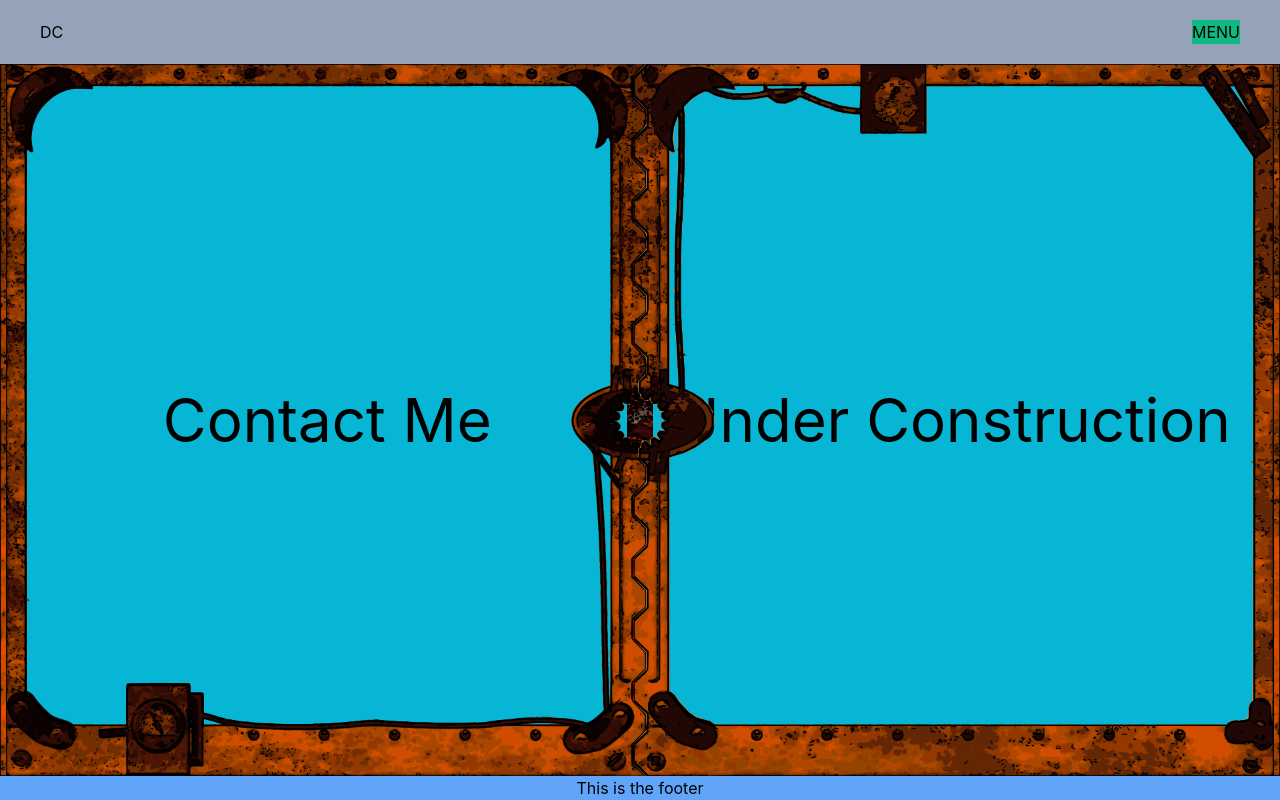
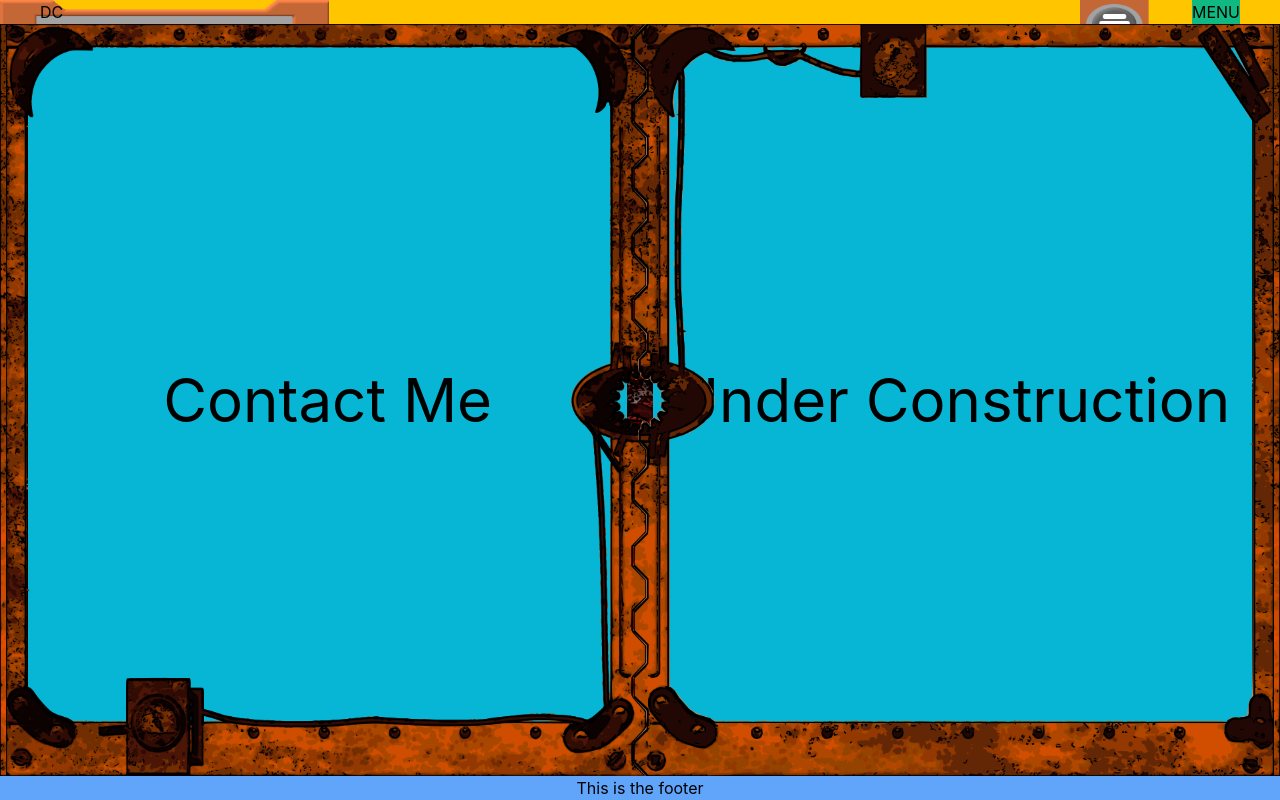
Before and after one commit to decourtney/react-portfolio, a React (Create React App) app: page /contact in a window 1280 px wide. Built offline with nearby package versions, Linux system fonts and the light colour scheme.

Commit message:
navbar work

```diff
--- a/src/components/Header/index.tsx
+++ b/src/components/Header/index.tsx
@@ -1,5 +1,7 @@
 import React, { useState } from "react";
 import { Link, useLocation } from "react-router-dom";
+
+import navbar from "../../images/navbar.png"
 
 const Header = () => {
   const [isMenuOpen, setIsMenuOpen] = useState(false);
@@ -11,7 +13,8 @@ const Header = () => {
 
   return (
     <header>
-      <nav className="flex justify-between w-full py-5 px-10 bg-slate-400">
+      {/* Need to work on positioning and styling of navbar and background */}
+      <nav className="navbar-bg flex justify-between w-full  px-10 bg-slate-400">
         <div className="flex justify-start">
           <h1>DC</h1>
         </div>
--- a/src/components/PanelController/Panels.tsx
+++ b/src/components/PanelController/Panels.tsx
@@ -83,9 +83,9 @@ const RightPanel = ({ contentRight }: RightPanelProps) => {
         animate="close"
         exit="open"
       >
-        <div className="flex w-full justify-start bg-cyan-500">
+        <div className="flex w-full bg-cyan-500">
           <ul className="flex-col list-none text-9xl space-y-10 scrollbar-hide overflow-auto">
-            <li className="cursor-pointer" >{contentRight}</li>
+            <li className="cursor-pointer">{contentRight}</li>
           </ul>
         </div>
       </motion.div>
--- a/src/input.css
+++ b/src/input.css
@@ -41,3 +41,9 @@ code {
   border-image-slice: 50%;
   /* border-width: 100px; */
 }
+
+.navbar-bg{
+  background-image: url('./images/navbar.png');
+  background-size: 100%;
+  background-repeat: no-repeat
+}
--- a/src/output.css
+++ b/src/output.css
@@ -755,6 +755,10 @@ video {
   width: 100%;
 }
 
+.flex-shrink {
+  flex-shrink: 1;
+}
+
 .flex-grow {
   flex-grow: 1;
 }
@@ -874,28 +878,13 @@ video {
   padding-bottom: 1.25rem;
 }
 
-.text-8xl {
-  font-size: 6rem;
+.text-6xl {
+  font-size: 3.75rem;
   line-height: 1;
 }
 
 .text-9xl {
   font-size: 8rem;
-  line-height: 1;
-}
-
-.text-xl {
-  font-size: 1.25rem;
-  line-height: 1.75rem;
-}
-
-.text-5xl {
-  font-size: 3rem;
-  line-height: 1;
-}
-
-.text-6xl {
-  font-size: 3.75rem;
   line-height: 1;
 }
 
@@ -955,3 +944,9 @@ code {
   border-image-slice: 50%;
   /* border-width: 100px; */
 }
+
+.navbar-bg{
+  background-image: url('./images/navbar.png');
+  background-size: 100%;
+  background-repeat: no-repeat
+}
```
Also changed, not shown: src/components/Projects/index.tsx (+17 -13 lines), src/images/navbar.png (added).
